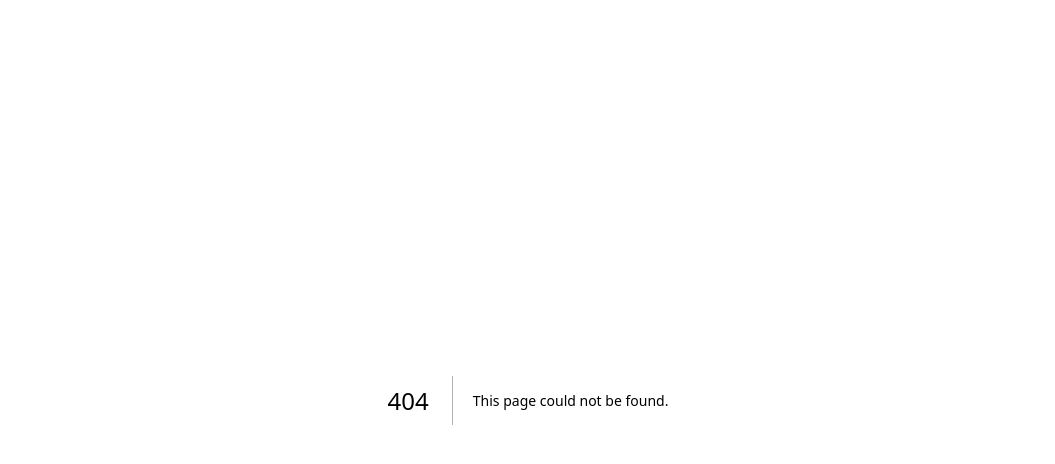
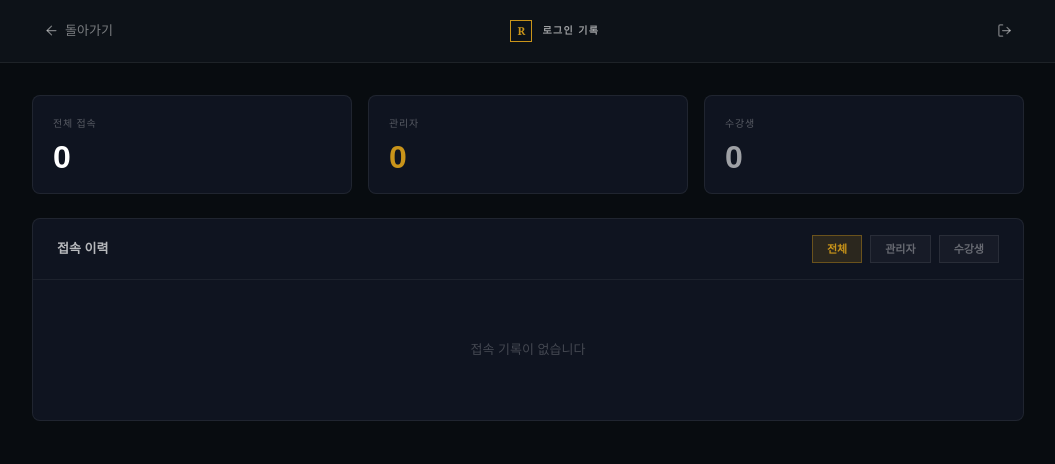
Before and after one commit to syha21-droid/attendance-system-v2, a Next.js app: page /admin/login-history in a window 1280 px wide. Before the commit this address had no page. Shown: the top 464 px of the page, without its empty margins (112-1167 px from the left). Built offline with nearby package versions, Linux system fonts and the light colour scheme.

Commit message:
feat: 로그인 기록 저장 및 관리자 조회 페이지 추가

```diff
--- /dev/null
+++ b/src/app/admin/login-history/page.tsx
@@ -0,0 +1,158 @@
+'use client'
+
+import { useEffect, useState } from 'react'
+import { useRouter } from 'next/navigation'
+import { ArrowLeft, LogOut, Monitor, Smartphone, Shield, User } from 'lucide-react'
+import { clearSessionCookie } from '@/lib/session'
+
+interface LoginRecord {
+  userId: string
+  name: string
+  email: string
+  isAdmin: boolean
+  time: string
+  device: string
+}
+
+export default function LoginHistoryPage() {
+  const router = useRouter()
+  const [records, setRecords] = useState<LoginRecord[]>([])
+  const [filter, setFilter] = useState<'all' | 'admin' | 'student'>('all')
+
+  useEffect(() => {
+    const saved = localStorage.getItem('login_history')
+    if (saved) {
+      try { setRecords(JSON.parse(saved)) } catch { setRecords([]) }
+    }
+  }, [])
+
+  const filtered = records.filter((r) => {
+    if (filter === 'admin') return r.isAdmin
+    if (filter === 'student') return !r.isAdmin
+    return true
+  })
+
+  const fmt = (iso: string) => {
+    const d = new Date(iso)
+    return d.toLocaleString('ko-KR', { month: '2-digit', day: '2-digit', hour: '2-digit', minute: '2-digit' })
+  }
+
+  return (
+    <div className="min-h-screen" style={{ background: '#080C10' }}>
+      <nav style={{ background: '#0D1218', borderBottom: '1px solid rgba(255,255,255,0.07)' }} className="sticky top-0 z-10">
+        <div className="max-w-5xl mx-auto px-4 py-3.5 flex items-center justify-between">
+          <button onClick={() => router.push('/admin')} className="rd-nav-btn flex items-center gap-2">
+            <ArrowLeft style={{ width: '15px', height: '15px' }} />
+            <span>돌아가기</span>
+          </button>
+          <div className="flex items-center gap-2.5">
+            <div style={{ width: '22px', height: '22px', border: '1px solid #C9941A', display: 'flex', alignItems: 'center', justifyContent: 'center' }}>
+              <span style={{ fontFamily: 'Georgia, serif', color: '#C9941A', fontSize: '11px', fontWeight: '700' }}>R</span>
+            </div>
+            <span style={{ fontFamily: 'Georgia, serif', color: 'rgba(255,255,255,0.60)', fontSize: '10px', fontWeight: '600', letterSpacing: '0.14em', textTransform: 'uppercase' }}>로그인 기록</span>
+          </div>
+          <button onClick={() => { clearSessionCookie(); localStorage.removeItem('user'); router.push('/login') }} className="rd-nav-btn">
+            <LogOut style={{ width: '15px', height: '15px' }} />
+          </button>
+        </div>
+      </nav>
+
+      <main className="max-w-5xl mx-auto px-4 py-8">
+        {/* 요약 통계 */}
+        <div className="grid grid-cols-3 gap-4" style={{ marginBottom: '24px' }}>
+          {[
+            { label: '전체 접속', value: records.length, color: 'white' },
+            { label: '관리자', value: records.filter((r) => r.isAdmin).length, color: '#C9941A' },
+            { label: '수강생', value: records.filter((r) => !r.isAdmin).length, color: 'rgba(255,255,255,0.60)' },
+          ].map((s) => (
+            <div key={s.label} className="rd-surface p-5">
+              <p style={{ fontSize: '10px', color: 'rgba(255,255,255,0.30)', marginBottom: '10px', letterSpacing: '0.08em', textTransform: 'uppercase' }}>{s.label}</p>
+              <p style={{ fontSize: '2rem', fontWeight: '700', color: s.color, lineHeight: 1 }}>{s.value}</p>
+            </div>
+          ))}
+        </div>
+
+        {/* 필터 + 목록 */}
+        <div className="rd-surface overflow-hidden">
+          <div className="flex items-center justify-between px-6 py-4" style={{ borderBottom: '1px solid rgba(255,255,255,0.06)' }}>
+            <h2 style={{ fontSize: '13px', fontWeight: '600', color: 'rgba(255,255,255,0.70)' }}>접속 이력</h2>
+            <div className="flex gap-2">
+              {(['all', 'admin', 'student'] as const).map((f) => (
+                <button
+                  key={f}
+                  onClick={() => setFilter(f)}
+                  style={{
+                    padding: '5px 14px', fontSize: '11px', fontWeight: '600', cursor: 'pointer',
+                    background: filter === f ? 'rgba(201,148,26,0.15)' : 'rgba(255,255,255,0.03)',
+                    border: `1px solid ${filter === f ? 'rgba(201,148,26,0.40)' : 'rgba(255,255,255,0.08)'}`,
+                    color: filter === f ? '#C9941A' : 'rgba(255,255,255,0.35)',
+                    transition: 'all 0.15s',
+                  }}
+                >
+                  {f === 'all' ? '전체' : f === 'admin' ? '관리자' : '수강생'}
+                </button>
+              ))}
+            </div>
+          </div>
+
+          {filtered.length === 0 ? (
+            <div style={{ padding: '60px', textAlign: 'center', color: 'rgba(255,255,255,0.22)', fontSize: '13px' }}>
+              접속 기록이 없습니다
+            </div>
+          ) : (
+            <div>
+              {filtered.map((r, i) => (
+                <div
+                  key={i}
+                  className="flex items-center justify-between"
+                  style={{ padding: '14px 24px', borderBottom: '1px solid rgba(255,255,255,0.04)' }}
+                >
+                  <div className="flex items-center gap-3">
+                    <div style={{
+                      width: '32px', height: '32px', flexShrink: 0,
+                      display: 'flex', alignItems: 'center', justifyContent: 'center',
+                      background: r.isAdmin ? 'rgba(201,148,26,0.10)' : 'rgba(255,255,255,0.04)',
+                      border: `1px solid ${r.isAdmin ? 'rgba(201,148,26,0.25)' : 'rgba(255,255,255,0.08)'}`,
+                    }}>
+                      {r.isAdmin
+                        ? <Shield style={{ width: '13px', height: '13px', color: '#C9941A' }} />
+                        : <User style={{ width: '13px', height: '13px', color: 'rgba(255,255,255,0.40)' }} />
+                      }
+                    </div>
+                    <div>
+                      <div className="flex items-center gap-2">
+                        <p style={{ fontSize: '13px', fontWeight: '600', color: 'rgba(255,255,255,0.82)' }}>{r.name}</p>
+                        <span style={{
+                          fontSize: '10px', fontWeight: '700', padding: '1px 7px',
+                          color: r.isAdmin ? '#C9941A' : 'rgba(255,255,255,0.35)',
+                          border: `1px solid ${r.isAdmin ? 'rgba(201,148,26,0.30)' : 'rgba(255,255,255,0.10)'}`,
+                          background: r.isAdmin ? 'rgba(201,148,26,0.07)' : 'rgba(255,255,255,0.03)',
+                        }}>
+                          {r.isAdmin ? '관리자' : '수강생'}
+                        </span>
+                      </div>
+                      <p style={{ fontSize: '11px', color: 'rgba(255,255,255,0.28)', marginTop: '2px' }}>{r.email}</p>
+                    </div>
+                  </div>
+
+                  <div className="flex items-center gap-4" style={{ flexShrink: 0 }}>
+                    <div className="flex items-center gap-1.5" style={{ color: 'rgba(255,255,255,0.28)' }}>
+                      {r.device === '모바일'
+                        ? <Smartphone style={{ width: '12px', height: '12px' }} />
+                        : <Monitor style={{ width: '12px', height: '12px' }} />
+                      }
+                      <span style={{ fontSize: '11px' }}>{r.device}</span>
+                    </div>
+                    <p style={{ fontSize: '12px', color: 'rgba(255,255,255,0.35)', minWidth: '90px', textAlign: 'right' }}>
+                      {fmt(r.time)}
+                    </p>
+                  </div>
+                </div>
+              ))}
+            </div>
+          )}
+        </div>
+      </main>
+    </div>
+  )
+}
--- a/src/app/admin/page.tsx
+++ b/src/app/admin/page.tsx
@@ -136,6 +136,7 @@ export default function AdminPage() {
     { label: '학생 관리',    desc: '학생 조회 및 수강 변경', path: '/admin/students' },
     { label: '지각 관리',    desc: '지각 학생 관리', path: '/admin/late' },
     { label: '특강 관리',    desc: '특강·수강권·사원 명단', path: '/admin/special' },
+    { label: '로그인 기록',  desc: '수강생·관리자 접속 이력', path: '/admin/login-history' },
   ]
 
   return (
--- a/src/app/login/page.tsx
+++ b/src/app/login/page.tsx
@@ -40,6 +40,14 @@ export default function Login() {
       localStorage.setItem('user', JSON.stringify(user))
       setSessionCookie(user)
       setUser(user as any)
+      // 로그인 기록 저장
+      const history = JSON.parse(localStorage.getItem('login_history') || '[]')
+      history.unshift({
+        userId: user.id, name: user.name, email: user.email,
+        isAdmin: user.isAdmin, time: new Date().toISOString(),
+        device: navigator.userAgent.includes('Mobile') ? '모바일' : 'PC',
+      })
+      localStorage.setItem('login_history', JSON.stringify(history.slice(0, 300)))
       toast.success('로그인 성공')
       setTimeout(() => router.push(user.isAdmin ? '/admin' : '/student'), 400)
     } else {
```
